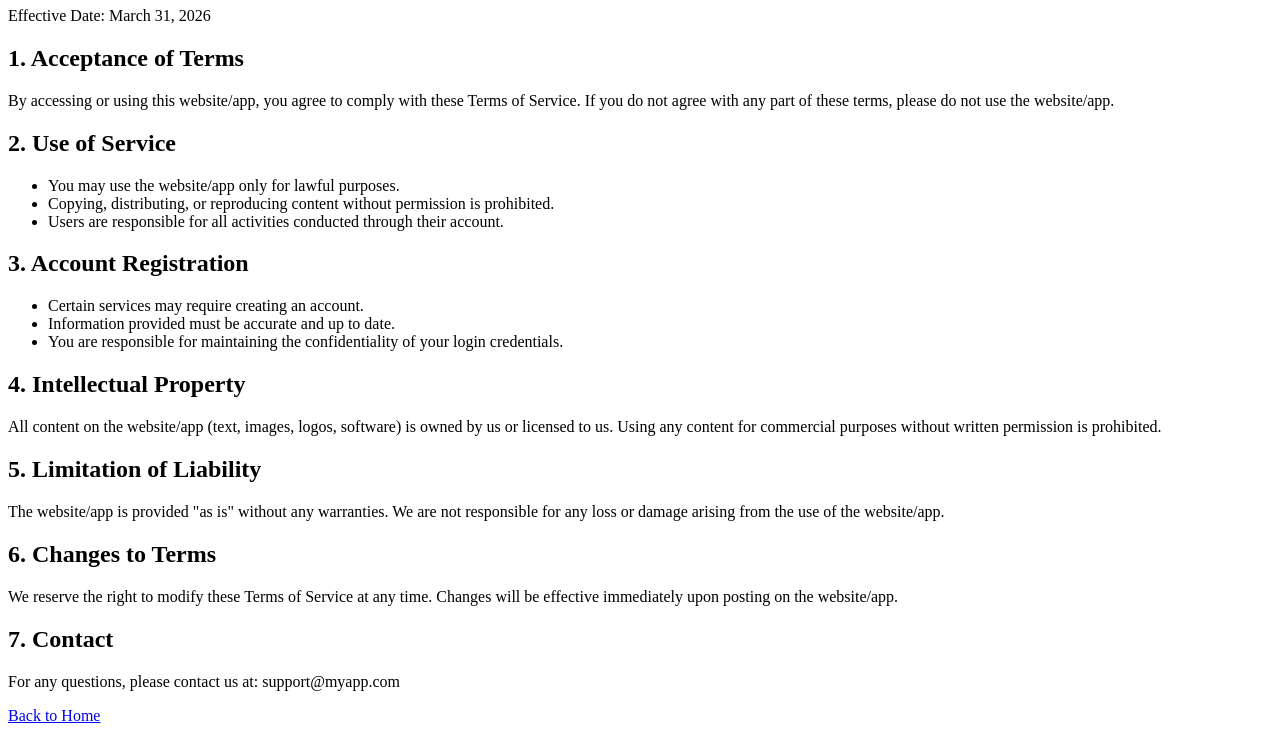
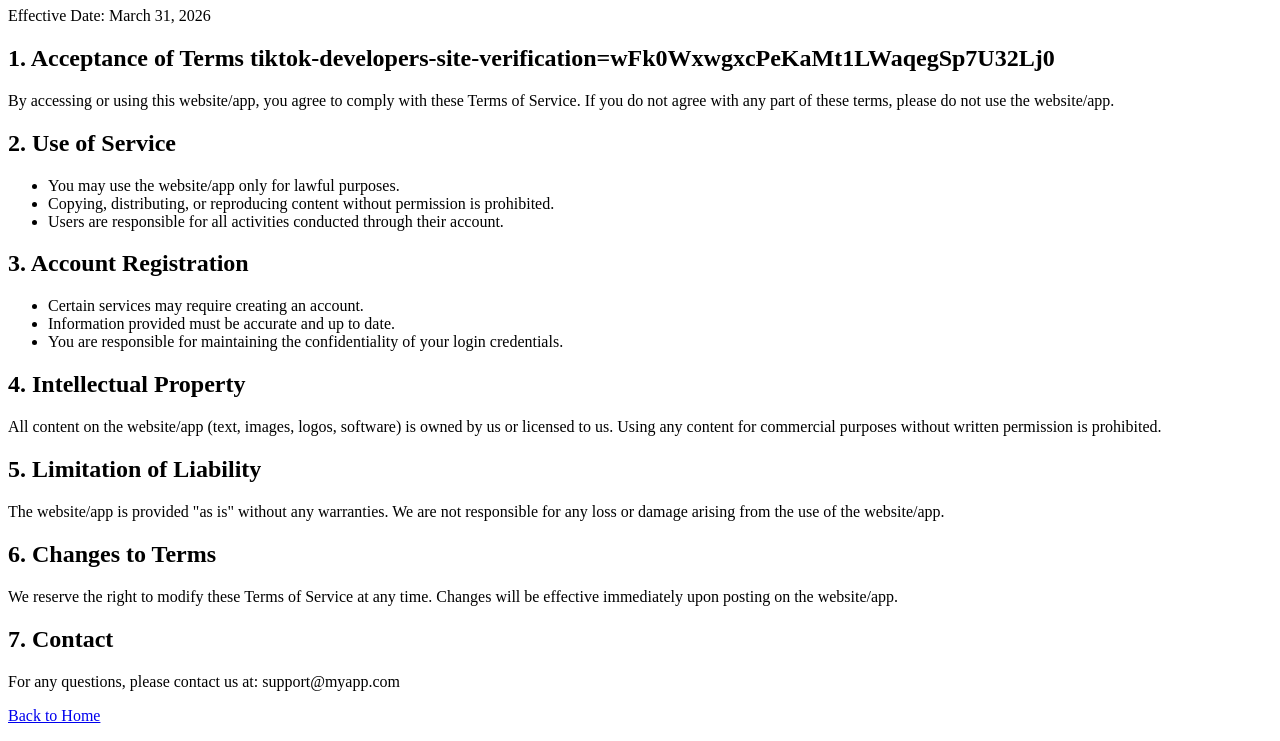
Before and after one commit to xbitoi/musete, a plain HTML site: page terms.html in a window 1280 px wide. Shown: the part 73-814 px from the top of the page. Drawn offline with Linux system fonts and the light colour scheme.

Commit message:
Update acceptance terms header with verification code

```diff
--- a/terms.html
+++ b/terms.html
@@ -9,7 +9,7 @@
   <h1>Terms of Service</h1>
   <p>Effective Date: March 31, 2026</p>
 
-  <h2>1. Acceptance of Terms</h2>
+  <h2>1. Acceptance of Terms tiktok-developers-site-verification=wFk0WxwgxcPeKaMt1LWaqegSp7U32Lj0</h2>
   <p>By accessing or using this website/app, you agree to comply with these Terms of Service. If you do not agree with any part of these terms, please do not use the website/app.</p>
 
   <h2>2. Use of Service</h2>
```
